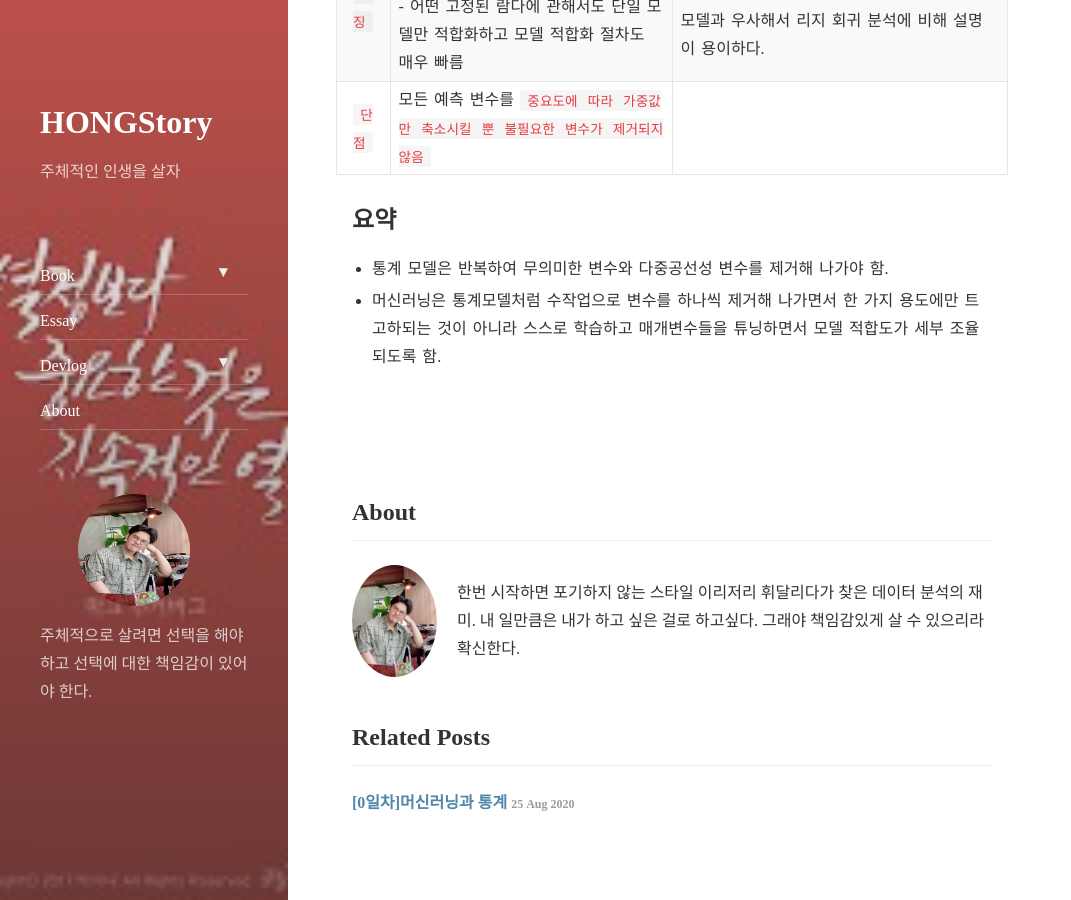
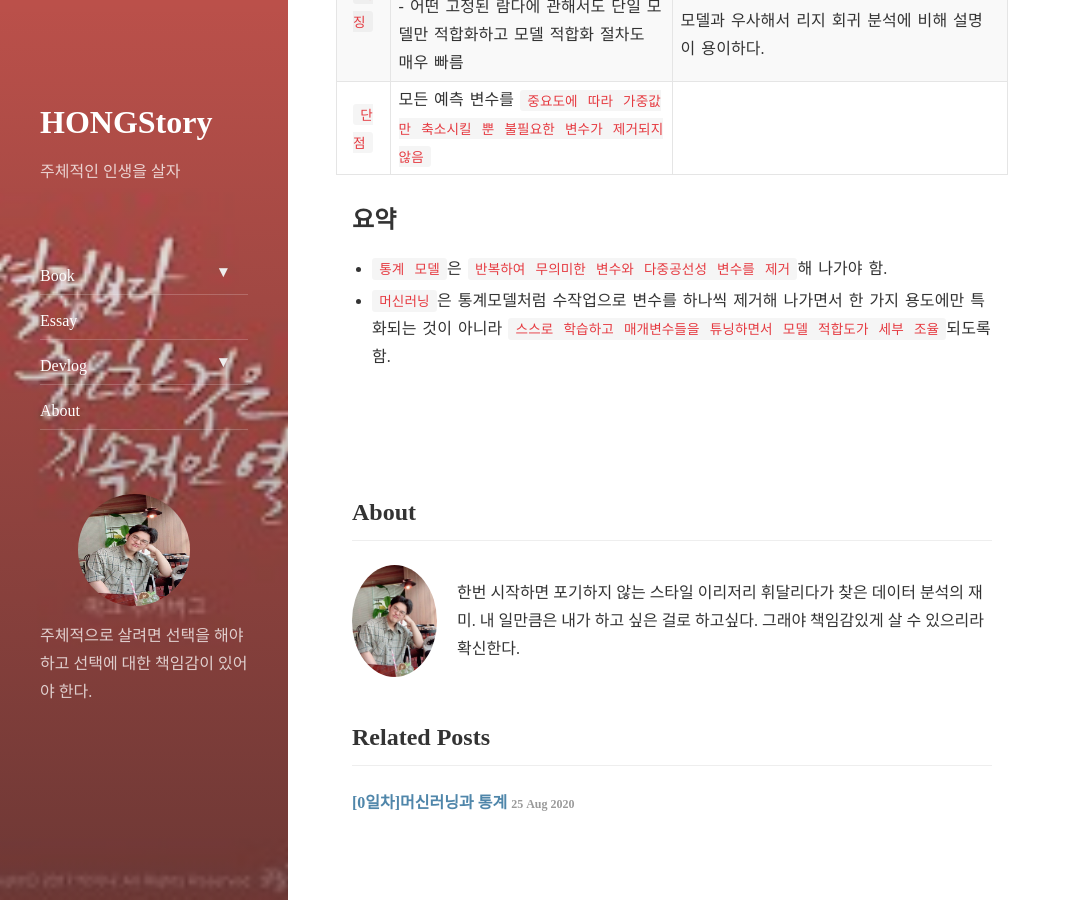
Before and after one commit to koreahong/koreahong.github.io, a Jekyll site: the page built from _posts/2020-08-29-머신러닝과 통계-2일차.markdown, in a window 1280 px wide and 900 px high, scrolled down 2778 px. Shown: the whole window, without its empty margins (0-1071 px from the left). Built offline with Jekyll 4.4.1, drawn with Linux system fonts in a browser that asks for light colours; nearby versions of some CDN libraries.

Commit message:
'update'

```diff
--- a/_posts/2020-08-29-머신러닝과 통계-2일차.markdown
+++ b/_posts/2020-08-29-머신러닝과 통계-2일차.markdown
@@ -70,6 +70,6 @@ comments: False
 
 ## 요약
 
- - 통계 모델은 반복하여 무의미한 변수와 다중공선성 변수를 제거해 나가야 함.
- - 머신러닝은 통계모델처럼 수작업으로 변수를 하나씩 제거해 나가면서 한 가지 용도에만 트고하되는 것이 아니라 스스로 학습하고 매개변수들을 튜닝하면서 모델 적합도가
-세부 조율되도록 함.
+ - `통계 모델`은 `반복하여 무의미한 변수와 다중공선성 변수를 제거`해 나가야 함.
+ - `머신러닝`은 통계모델처럼 수작업으로 변수를 하나씩 제거해 나가면서 한 가지 용도에만 특화되는 것이 아니라 `스스로 학습하고 매개변수들을 튜닝하면서 모델 적합도가
+세부 조율`되도록 함.
```
